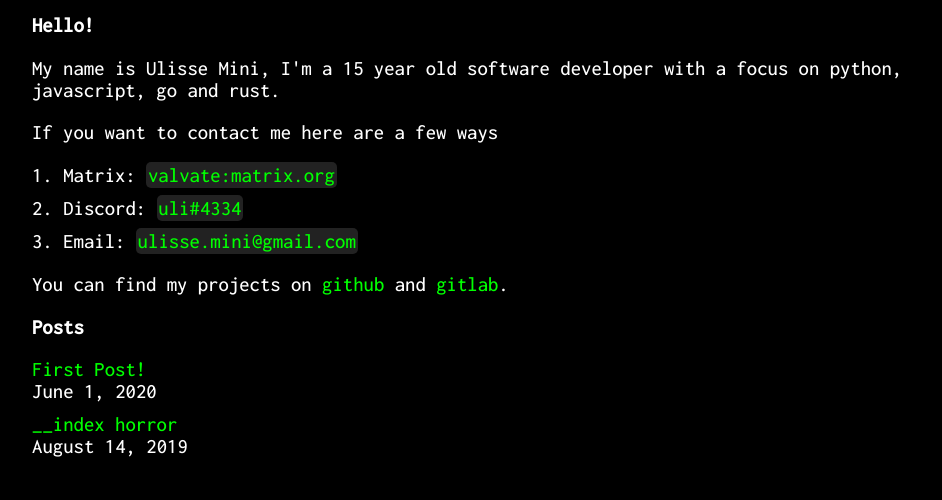
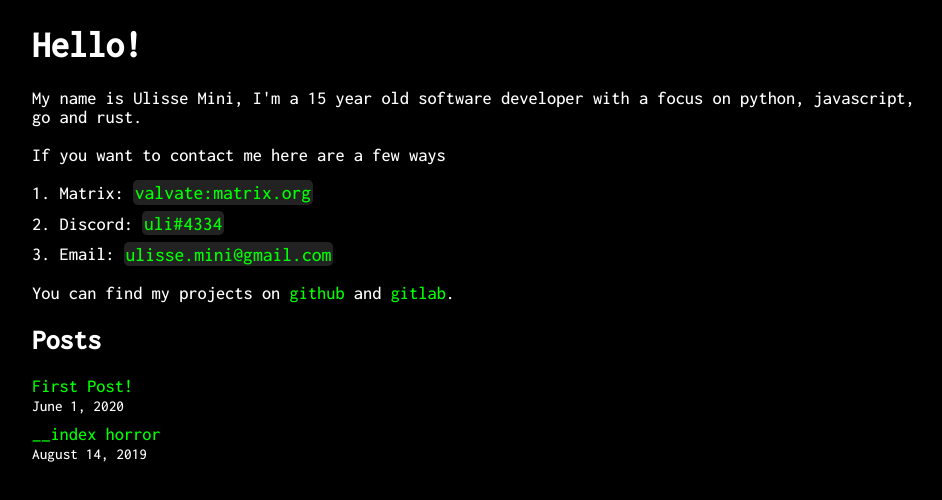
Before and after one commit to UlisseMini/uli.rocks-oldnext, a Next.js app: page / in a window 1280 px wide. Shown: the top 500 px of the page, without its empty margins (160-1102 px from the left). Built offline with nearby package versions, Linux system fonts and the light colour scheme.

Commit message:
Why the hell did I think that was a good idea

```diff
--- a/styles/global.css
+++ b/styles/global.css
@@ -9,9 +9,12 @@ html, body {
     color: #fff;
 }
 
-* {
+body, code {
     font-family: 'Inconsolata', monospace;
     font-size: calc(.5em + .5vw + .5vh);
+}
+
+* {
     box-sizing: border-box;
 }
 
```
